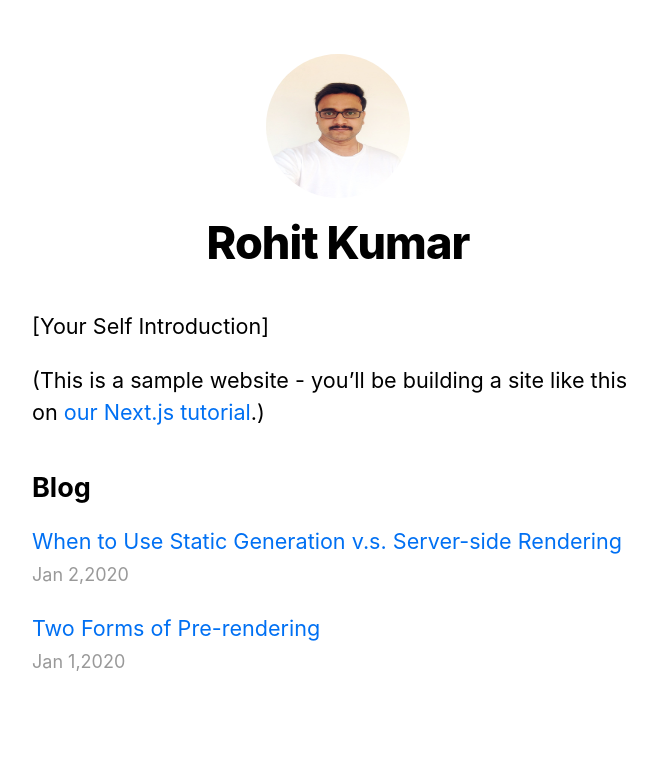
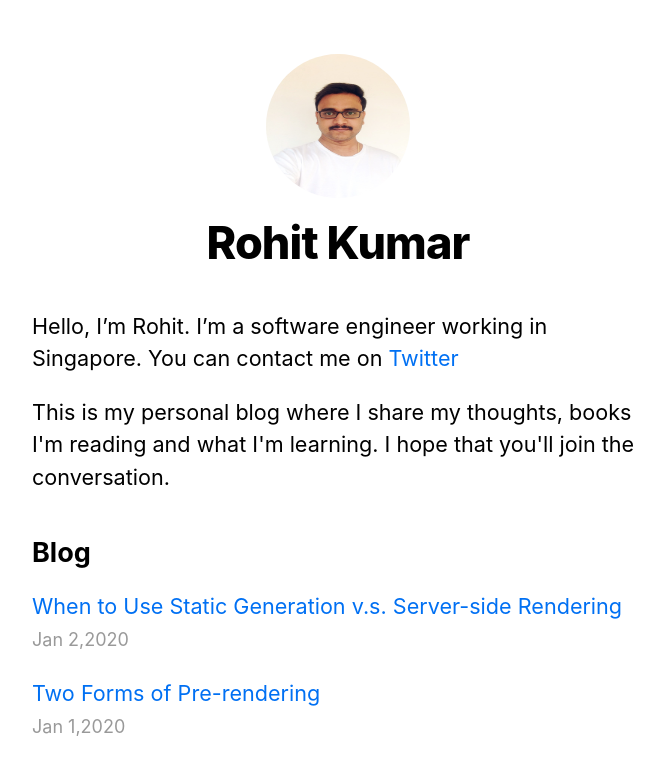
Before and after one commit to RohitKumarMahadev/RohitThoughtWorks, a Next.js app: page / in a window 1280 px wide. Shown: the top 774 px of the page, without its empty margins (302-966 px from the left). Built offline with nearby package versions, Linux system fonts and the light colour scheme.

Commit message:
Update bio

```diff
--- a/pages/index.js
+++ b/pages/index.js
@@ -20,10 +20,10 @@ export default function Home({ allPostsData }) {
         <title>{siteTitle}</title>
       </Head>
       <section className={utilStyles.headingMd}>
-        <p>[Your Self Introduction]</p>
+        <p>Hello, I’m Rohit. I’m a software engineer working in Singapore. You can contact me on <a href="https://twitter.com/RohitKumarB4U">Twitter</a></p>
         <p>
-          (This is a sample website - you’ll be building a site like this on{' '}
-          <a href="https://nextjs.org/learn">our Next.js tutorial</a>.)
+          This is my personal blog where I share my thoughts, books I'm reading and what I'm learning.
+          I hope that you'll join the conversation.
         </p>
       </section>
       <section className={`${utilStyles.headingMd} ${utilStyles.padding1px}`}>
```
